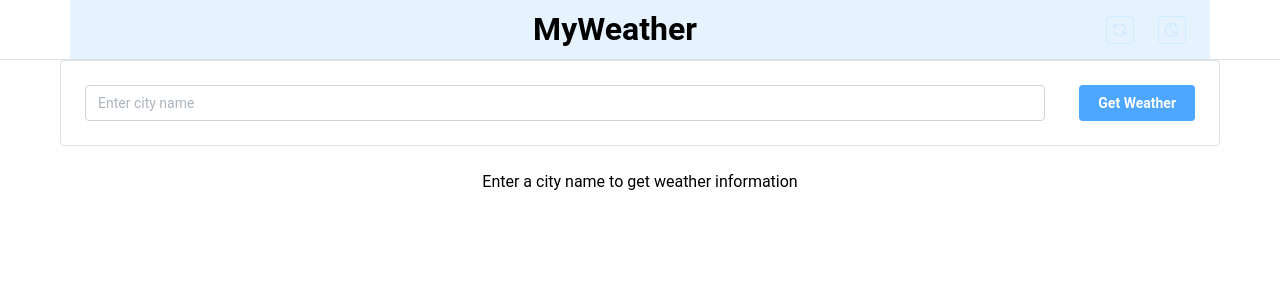
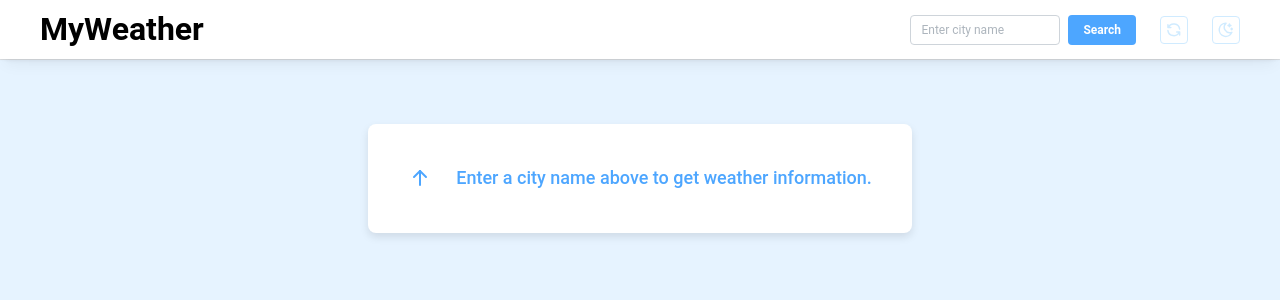
Before and after one commit to k-prasad7/MyWeather, a React (Vite) app: page / in a window 1280 px wide. Shown: the top 300 px of the page. Built offline with nearby package versions, Linux system fonts and the light colour scheme.

Commit message:
Working UI

```diff
--- a/src/App.tsx
+++ b/src/App.tsx
@@ -1,31 +1,35 @@
 import React from 'react';
-import { AppShell, useMantineColorScheme, ActionIcon, Group, Title, Container } from '@mantine/core';
+import { AppShell, useMantineColorScheme, ActionIcon, Group, Title, Container, Flex, Paper } from '@mantine/core';
 import { IconSun, IconMoonStars, IconRefresh } from '@tabler/icons-react';
 import Weather from './components/Weather';
+import WeatherSearch from './components/WeatherSearch';
 import { clearWeatherCache } from './utils/weatherCache';
-import { resetWeather } from './store/actions';
-import { useAppDispatch } from './store/store';
+import { resetWeather, fetchWeatherAndForecast } from './store/actions';
+import { useAppDispatch, useAppSelector } from './store/store';
 
 function App() {
   const { colorScheme, toggleColorScheme } = useMantineColorScheme();
   const dark = colorScheme === 'dark';
   const dispatch = useAppDispatch();
+  const { loading } = useAppSelector((state) => state.weather.currentWeather);
 
   const handleClearCache = () => {
     clearWeatherCache();
     dispatch(resetWeather());
   };
 
+  const handleSearch = (city: string) => {
+    dispatch(fetchWeatherAndForecast(city));
+  };
+
   return (
-    <AppShell
-      header={{ height: 60 }}
-    >
+    <AppShell padding="md" header={{ height: 60 }}>
       <AppShell.Header>
-        <Container size="lg" style={{ height: '100%' }}>
-          <Group justify="space-between" align="center" style={{ height: '100%' }}>
-            <div style={{ width: '30px' }} /> {/* Spacer */}
+        <Paper p="md" radius={0} shadow="sm" style={{ width: '100%', height: '100%' }}>
+          <Flex justify="space-between" align="center" maw={1200} mx="auto" h="100%">
             <Title order={1}>MyWeather</Title>
             <Group>
+              <WeatherSearch onSearch={handleSearch} loading={loading} />
               <ActionIcon
                 variant="outline"
                 color={dark ? 'yellow' : 'blue'}
@@ -43,8 +47,8 @@ function App() {
                 {dark ? <IconSun size="1.1rem" /> : <IconMoonStars size="1.1rem" />}
               </ActionIcon>
             </Group>
-          </Group>
-        </Container>
+          </Flex>
+        </Paper>
       </AppShell.Header>
 
       <AppShell.Main>
--- a/src/components/Weather.tsx
+++ b/src/components/Weather.tsx
@@ -1,28 +1,17 @@
 import React from 'react';
-import { Stack, Alert, Center, Text, Paper } from '@mantine/core';
-import { IconAlertCircle } from '@tabler/icons-react';
-import WeatherSearch from './WeatherSearch';
+import {Alert, Center, Text, Box, Paper, Group } from '@mantine/core';
+import { IconAlertCircle, IconArrowUp} from '@tabler/icons-react';
 import WeatherForecast from './WeatherForecast';
-import { resetWeather, fetchWeatherAndForecast } from '../store/actions';
-import { useAppDispatch, useAppSelector } from '../store/store';
+import { useAppSelector } from '../store/store';
 
 const Weather: React.FC = () => {
-  const dispatch = useAppDispatch();
   const { data: weather, loading, error } = useAppSelector((state) => state.weather.currentWeather);
   const forecastData = useAppSelector((state) => state.weather.forecast.data);
 
-  const handleSearch = (city: string) => {
-    dispatch(fetchWeatherAndForecast(city));
-  };
-
   return (
-    <Stack gap="md" align="stretch" style={{ width: '100%', maxWidth: '1200px', margin: '0 auto', padding: '0 20px' }}>
-      <Paper p="md" withBorder>
-        <WeatherSearch onSearch={handleSearch} loading={loading} />
-      </Paper>
-
+    <Box maw={1200} mx="auto" w="100%" px="md" mt="xl" style={{ minHeight: 'calc(100vh - 100px)' }}>
       {error && (
-        <Alert icon={<IconAlertCircle size="1rem" />} title="Error" color="red">
+        <Alert icon={<IconAlertCircle size="1rem" />} title="Error" color="red" mb="md">
           {error.message}
         </Alert>
       )}
@@ -30,11 +19,18 @@ const Weather: React.FC = () => {
       {weather && forecastData ? (
         <WeatherForecast currentWeather={weather} forecast={forecastData} />
       ) : !loading && !error && (
-        <Center>
-          <Text>Enter a city name to get weather information</Text>
+        <Center style={{ height: '100%' }}>
+          <Paper p="xl" shadow="md" radius="md">
+            <Group gap="md" align="center">
+              <IconArrowUp size={24} color="var(--mantine-color-sky-blue-6)" />
+              <Text size="lg" fw={500} color="sky-blue.6">
+                Enter a city name above to get weather information.
+              </Text>
+            </Group>
+          </Paper>
         </Center>
       )}
-    </Stack>
+    </Box>
   );
 };
 
--- a/src/components/WeatherForecast.tsx
+++ b/src/components/WeatherForecast.tsx
@@ -1,9 +1,9 @@
 import React from 'react';
-import { Stack, Title, Paper, Group, Text, Grid, Flex } from '@mantine/core';
+import { Stack, Title, Paper, Group, Text, Grid, Flex, Box } from '@mantine/core';
 import { IconDroplet, IconWind } from '@tabler/icons-react';
 import { WeatherForecast as WeatherForecastType, WeatherData } from '../types/weather';
 import { getWeatherIconClass } from '../utils/weatherUtils';
-import { formatDate, formatDateShort, isSameDay, isMidday, groupForecastsByDay } from '../utils/dateUtils';
+import { formatDate, formatDateShort, isMidday, groupForecastsByDay } from '../utils/dateUtils';
 
 interface WeatherForecastProps {
   currentWeather: WeatherData;
@@ -12,24 +12,26 @@ interface WeatherForecastProps {
 
 const TodayForecastItem: React.FC<{ weather: WeatherData }> = ({ weather }) => {
   return (
-    <Paper p="md" withBorder style={{ flex: '2 1 0', minWidth: '0' }}>
+    <Paper p="md" withBorder style={{ flex: '2 1 0', minWidth: '300px' }}>
       <Stack gap="xs">
-        <Title order={2}>{weather.city}</Title>
+        <Title order={1} size="h1" fw={900}>{weather.city}</Title>
         <Text size="sm" c="dimmed">{formatDate(new Date())}</Text>
         <Grid>
-          <Grid.Col span={6}>
+          <Grid.Col span={{ base: 12, sm: 6 }}>
             <Flex align="center" justify="center" style={{ height: '100%' }}>
-              <Text style={{ fontSize: '5rem', fontWeight: 700 }}>{weather.temperature.toFixed(1)}</Text>
+              <Text style={{ fontSize: '5rem', fontWeight: 700 }}>
+                {Math.round(weather.temperature)}°
+              </Text>
             </Flex>
           </Grid.Col>
-          <Grid.Col span={6}>
+          <Grid.Col span={{ base: 12, sm: 6 }}>
             <Stack align="center" justify="center" style={{ height: '100%' }}>
               <i className={`wi ${getWeatherIconClass(weather.weatherId)}`} style={{ fontSize: '5rem' }} />
               <Text size="lg" fw={500} tt="capitalize">{weather.description}</Text>
             </Stack>
           </Grid.Col>
         </Grid>
-        <Group>
+        <Group justify="center">
           <Group gap="xs">
             <IconDroplet size="1.2rem" />
             <Text>{weather.humidity}% humidity</Text>
@@ -49,10 +51,10 @@ const FutureForecastItem: React.FC<{ data: WeatherForecastType; index: number }>
   const dayLabel = index === 0 ? 'Tomorrow' : formatDateShort(date);
 
   return (
-    <Paper p="md" withBorder style={{ flex: '1 1 0', minWidth: '0' }}>
+    <Paper p="md" withBorder style={{ flex: '1 1 0', minWidth: '150px' }}>
       <Stack gap="xs" align="center">
         <Text size="sm" fw={500}>{dayLabel}</Text>
-        <Text style={{ fontSize: '3rem', fontWeight: 700 }}>{Math.round(data.main.temp)}°F</Text>
+        <Text style={{ fontSize: '3rem', fontWeight: 700 }}>{Math.round(data.main.temp)}°</Text>
         <i className={`wi ${getWeatherIconClass(data.weather[0].id)}`} style={{ fontSize: '4rem' }} />
         <Text size="sm" tt="capitalize">{data.weather[0].description}</Text>
         <Group gap="lg" justify="center">
@@ -82,15 +84,16 @@ const WeatherForecast: React.FC<WeatherForecastProps> = ({ currentWeather, forec
   });
 
   return (
-    <Stack gap="md">
-      <Title order={3}>5-Day Forecast</Title>
-      <Group align="stretch" style={{ gap: '10px' }}>
+    <Box bg="gray.1" p="md" radius="md">
+      <Stack gap="md" align="stretch">
         <TodayForecastItem weather={currentWeather} />
-        {middayForecasts.map((item, index) => (
-          <FutureForecastItem key={`${item.dt}-${index}`} data={item} index={index} />
-        ))}
-      </Group>
-    </Stack>
+        <Flex gap="md" justify="center" wrap="wrap">
+          {middayForecasts.map((item, index) => (
+            <FutureForecastItem key={`${item.dt}-${index}`} data={item} index={index} />
+          ))}
+        </Flex>
+      </Stack>
+    </Box>
   );
 };
 
--- a/src/components/WeatherSearch.tsx
+++ b/src/components/WeatherSearch.tsx
@@ -18,16 +18,17 @@ const WeatherSearch: React.FC<WeatherSearchProps> = ({ onSearch, loading }) => {
   };
 
   return (
-    <form onSubmit={handleSubmit} style={{ width: '100%' }}>
-      <Group align="flex-end" justify="space-between">
+    <form onSubmit={handleSubmit} style={{ display: 'flex', alignItems: 'center' }}>
+      <Group align="center" gap="xs">
         <TextInput
           placeholder="Enter city name"
           value={searchInput}
           onChange={(e) => setSearchInput(e.currentTarget.value)}
-          style={{ flexGrow: 1, marginRight: '10px' }}
+          size="xs"
+          style={{ width: '150px' }}
         />
-        <Button type="submit" loading={loading}>
-          Get Weather
+        <Button type="submit" loading={loading} size="xs">
+          Search
         </Button>
       </Group>
     </form>
--- a/src/theme.ts
+++ b/src/theme.ts
@@ -14,6 +14,18 @@ export const theme: MantineThemeOverride = {
       '#1A8CFF',
       '#0080FF'  // darkest
     ],
+    'custom-gray': [
+      '#F8F9FA',
+      '#F1F3F5',
+      '#E9ECEF',
+      '#DEE2E6',
+      '#CED4DA',
+      '#ADB5BD',
+      '#868E96',
+      '#495057',
+      '#343A40',
+      '#212529'
+    ]
   },
   primaryColor: 'sky-blue',
   primaryShade: 1,
@@ -63,6 +75,10 @@ export const theme: MantineThemeOverride = {
       styles: (theme: MantineTheme) => ({
         root: {
           backgroundColor: theme.white,
+          transition: 'box-shadow 0.3s ease',
+          '&:hover': {
+            boxShadow: theme.shadows.md,
+          },
         },
       }),
     },
@@ -73,5 +89,19 @@ export const theme: MantineThemeOverride = {
         },
       }),
     },
+    AppShell: {
+      styles: (theme: MantineTheme) => ({
+        main: {
+          backgroundColor: theme.colors['sky-blue'][0],
+        },
+      }),
+    },
+    Box: {
+      styles: (theme: MantineTheme) => ({
+        root: {
+          transition: 'background-color 0.3s ease',
+        },
+      }),
+    },
   },
 };
```
